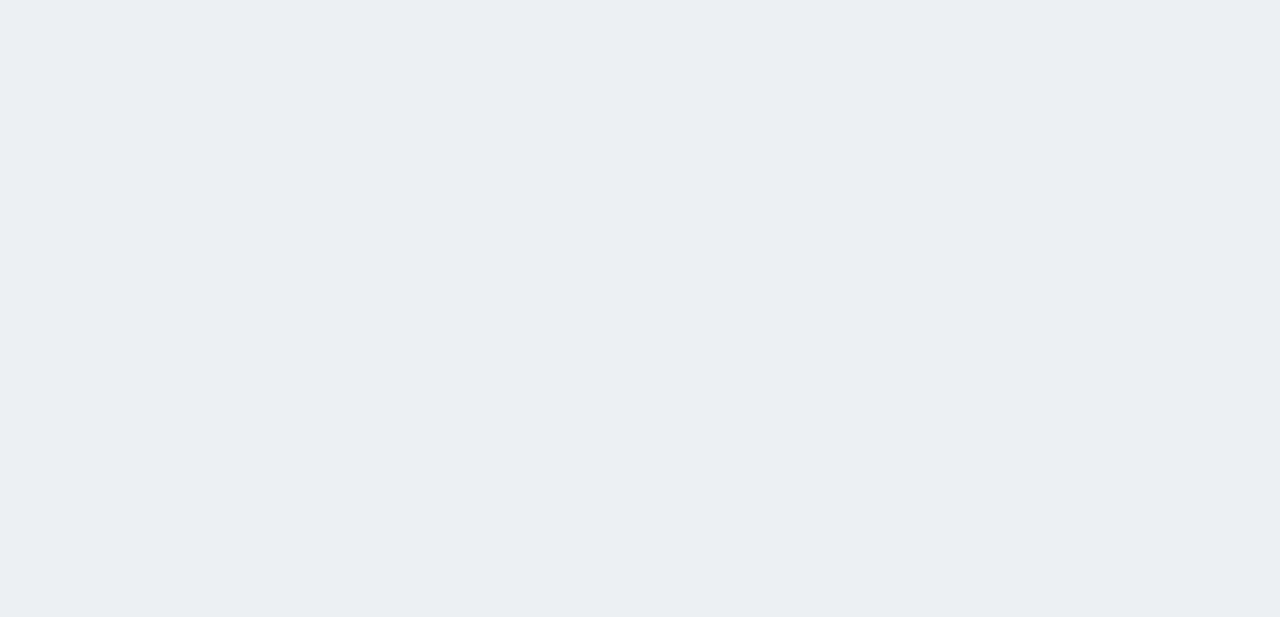
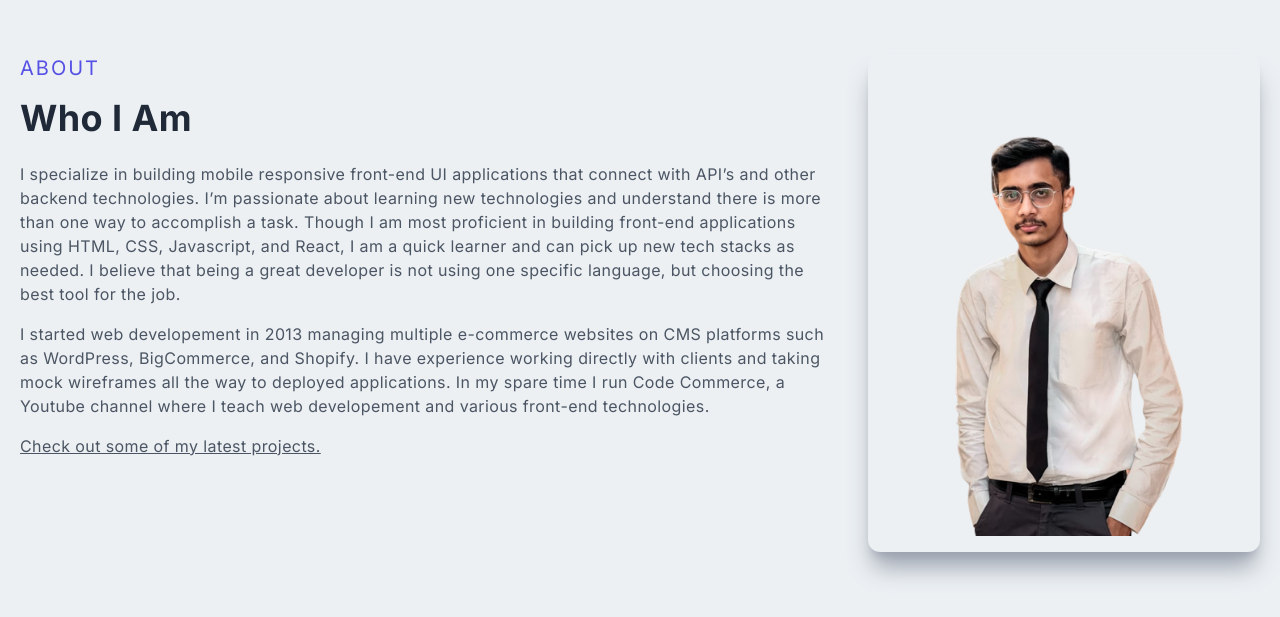
Before and after one commit to Hammad-Aslam/portfolio-app-nextjs, a Next.js app: page / in a window 1280 px wide. Shown: the part 897-1514 px from the top of the page. Before the commit the page ends 800 px from the top, so only its background shows below. Built offline with nearby package versions, Linux system fonts and the light colour scheme.

Commit message:
Add About Page

```diff
--- /dev/null
+++ b/components/About.tsx
@@ -0,0 +1,53 @@
+import React from "react";
+import Image from "next/image";
+import Link from "next/link";
+import AboutImg from "../public/assets/Pic.png";
+
+const About = () => {
+  return (
+    <div id="about" className="w-full md:h-screen p-2 flex items-center py-16">
+      <div className="max-w-[1240px] m-auto md:grid grid-cols-3 gap-8">
+        <div className="col-span-2">
+          <p className="uppercase text-xl tracking-widest text-[#5651e5]">
+            About
+          </p>
+          <h2 className="py-4">Who I Am</h2>
+          <p className="py-2 text-gray-600">
+            I specialize in building mobile responsive front-end UI applications
+            that connect with API’s and other backend technologies. I’m
+            passionate about learning new technologies and understand there is
+            more than one way to accomplish a task. Though I am most proficient
+            in building front-end applications using HTML, CSS, Javascript, and
+            React, I am a quick learner and can pick up new tech stacks as
+            needed. I believe that being a great developer is not using one
+            specific language, but choosing the best tool for the job.
+          </p>
+          <p className="py-2 text-gray-600">
+            I started web developement in 2013 managing multiple e-commerce
+            websites on CMS platforms such as WordPress, BigCommerce, and
+            Shopify. I have experience working directly with clients and taking
+            mock wireframes all the way to deployed applications. In my spare
+            time I run Code Commerce, a Youtube channel where I teach web
+            developement and various front-end technologies.
+          </p>
+          <Link href="/#projects">
+            <p className="py-2 text-gray-600 underline cursor-pointer">
+              Check out some of my latest projects.
+            </p>
+          </Link>
+        </div>
+        <div className="w-full h-auto m-auto shadow-xl shadow-gray-400 rounded-xl flex items-center justify-center p-4 hover:scale-105 ease-in duration-300">
+          <Image
+            src={AboutImg}
+            width={350}
+            height={50}
+            className="rounded-xl"
+            alt="/"
+          />
+        </div>
+      </div>
+    </div>
+  );
+};
+
+export default About;
--- a/src/app/page.tsx
+++ b/src/app/page.tsx
@@ -1,12 +1,14 @@
 import Image from "next/image";
 import NavBar from "../../components/NavBar";
 import Main from "../../components/Main";
+import About from "../../components/About";
 
 export default function Home() {
   return (
     <>
       <NavBar />
       <Main />
+      <About />
     </>
   );
 }
```
Also changed, not shown: public/assets/Pic.png (added).
